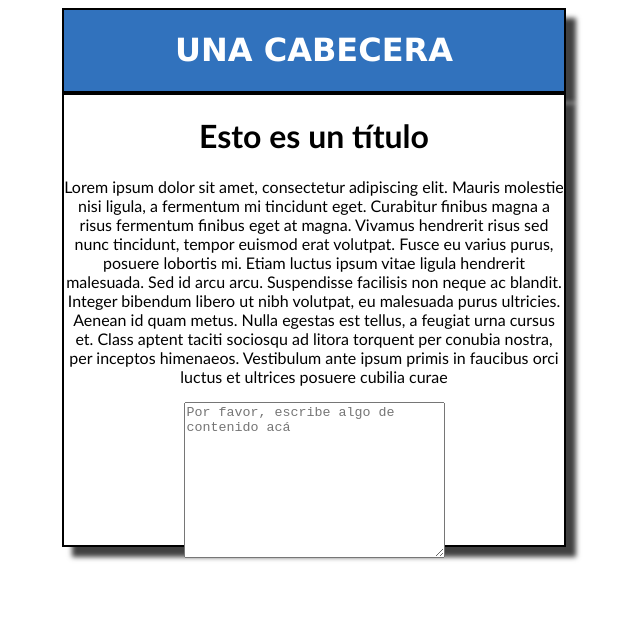
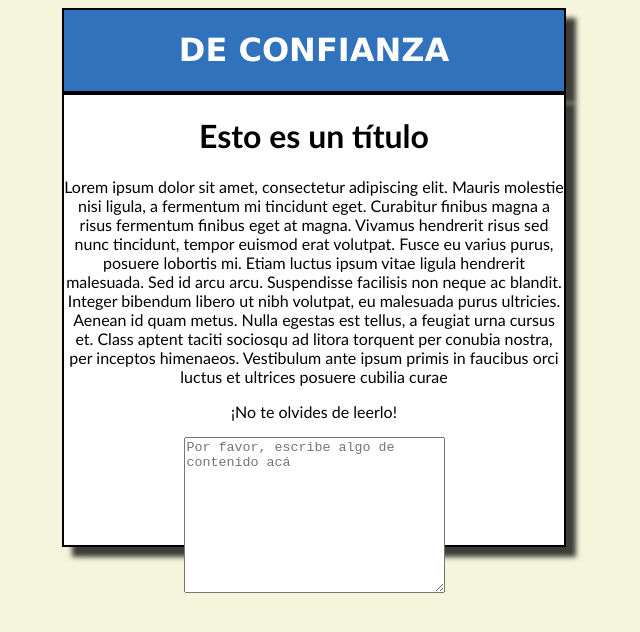
Before and after one commit to andrescf098/platzi-git-github, a plain HTML site: page index.html in a window 1280 px wide. Shown: the whole page, without its empty margins (328-968 px from the left). Drawn offline with Linux system fonts and the light colour scheme.

Commit message:
Modificaciones en el fondo del cuerpo y título de la cabecera

```diff
--- a/index.html
+++ b/index.html
@@ -13,7 +13,7 @@
 </head>
 <body>
     <div class="cabecera" >
-        <h1>UNA CABECERA</h1>
+        <h1>DE CONFIANZA</h1>
     </div>
 
     <div class="container">
@@ -32,6 +32,7 @@
           conubia nostra, per inceptos himenaeos. Vestibulum ante ipsum primis
           in faucibus orci luctus et ultrices posuere cubilia curae
         </p>
+        <p>¡No te olvides de leerlo!</p>
 
         <textarea
           name=""
--- a/styles.css
+++ b/styles.css
@@ -1,6 +1,6 @@
 body {
     font-family: 'Gill Sans', 'Gill Sans MT', Calibri, 'Trebuchet MS', sans-serif;
-    background-color: white;
+    background-color: beige;
 }
 .cabecera {
     position: relative;
```
